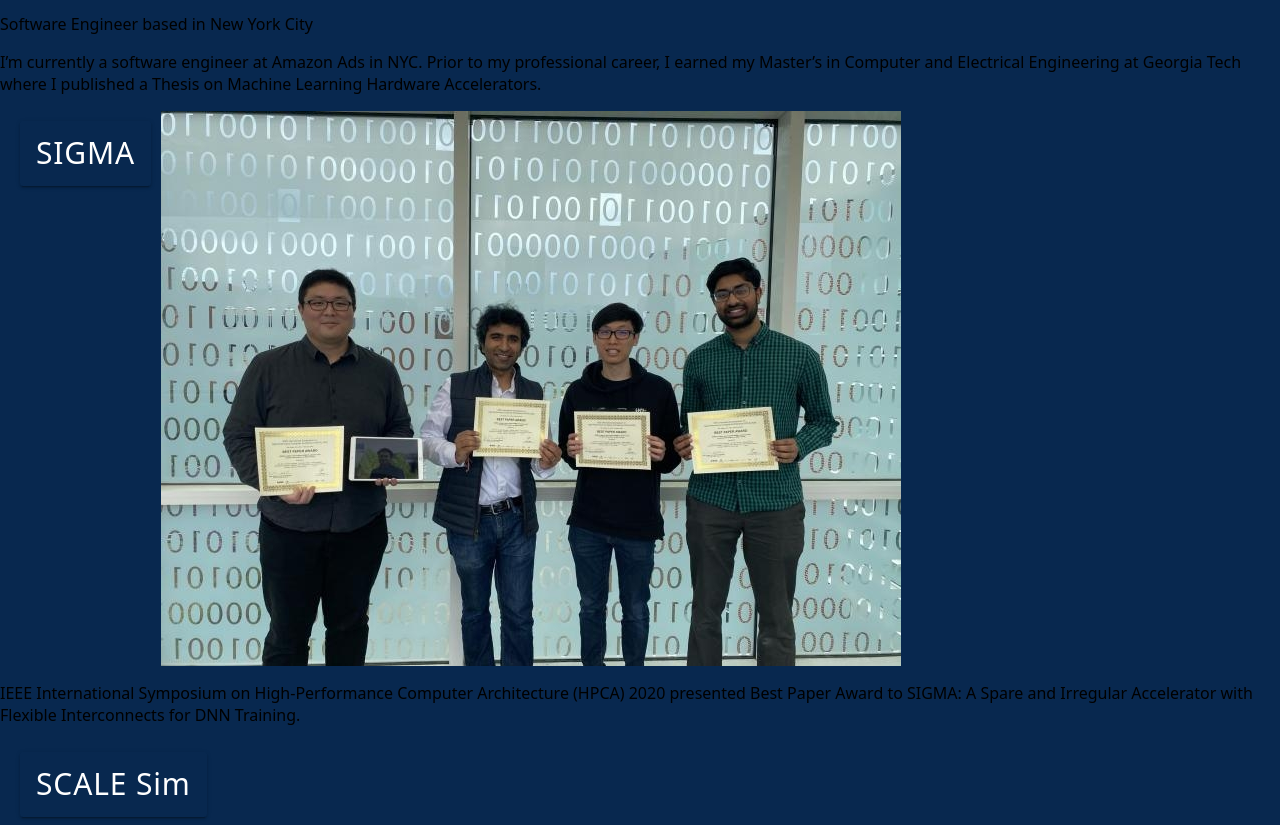
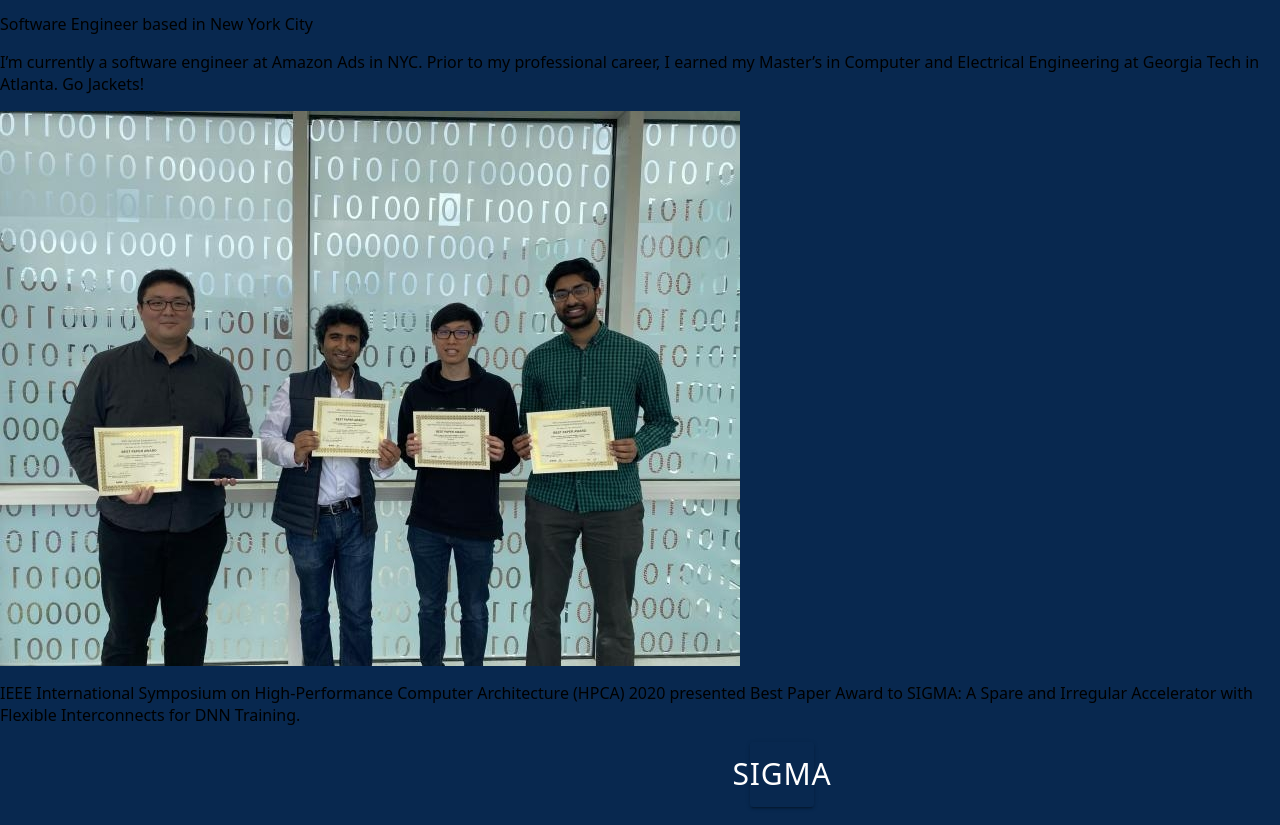
Before and after one commit to vineemon/personalwebsite, a Gatsby site: page / in a window 1280 px wide. Shown: the part 649-1474 px from the top of the page. Built offline with nearby package versions, Linux system fonts and the light colour scheme; Gatsby itself is replaced by a stand-in of ours.

Commit message:
Refactor UI

```diff
--- a/src/components/header.js
+++ b/src/components/header.js
@@ -24,6 +24,7 @@ const Header = ({ text, link }) => {
             backgroundRepeat: "no-repeat",
             backgroundPosition: "center center",
             marginLeft: "auto",
+            backgroundSize: "35%",
             height: "40px"
           }}
         ></StyledButton>
--- a/src/components/layout.module.css
+++ b/src/components/layout.module.css
@@ -132,11 +132,12 @@ a:active {
 }
 
 .profile-images {
+  margin-left: auto;
+  margin-right: auto;
   border-radius: 2%;
   height: 25%;
   text-align: left;
   display: block;
-  margin-left: 20px;
   width: 25%;
 }
 
@@ -150,7 +151,8 @@ a:active {
 }
 
 .profile-desc {
-  text-align: left;
+  text-align: center;
+  font-size: 25px;
   padding: 2px 32px;
   color: white;
 }
--- a/src/components/styles.js
+++ b/src/components/styles.js
@@ -8,8 +8,7 @@ export const StyledButton = withStyles({
       color: "white",
       boxSizing: "border-box",
       backgroundColor: "transparent",
-      fontSize: 16,
-      marginRight: 20,
+      fontSize: 25,
       fontFamily:
         "Avenir, system-ui, -apple-system, BlinkMacSystemFont, Segoe UI, Roboto, \
       Helvetica Neue, Arial, Noto Sans, sans-serif, Apple Color Emoji, Segoe UI Emoji,  \
@@ -19,3 +18,28 @@ export const StyledButton = withStyles({
       textTransform: "capitalize",
     },
   })(Material.Button);
+
+
+
+export const CenterButton = withStyles({
+    root: {
+      borderRadius: 3,
+      color: "white",
+      boxSizing: "border-box",
+      backgroundColor: "transparent",
+      fontSize: 30,
+      justifyContent: "center",
+      display: "flex",
+      alignItems: "center",
+      marginBottom: 30,
+      marginLeft: 750,
+      marginRight: 750,
+      fontFamily:
+        "Avenir, system-ui, -apple-system, BlinkMacSystemFont, Segoe UI, Roboto, \
+      Helvetica Neue, Arial, Noto Sans, sans-serif, Apple Color Emoji, Segoe UI Emoji,  \
+      Segoe UI Symbol, Noto Color Emoji Apple",
+    },
+    label: {
+      textTransform: "capitalize",
+    },
+  })(Material.Button);
--- a/src/pages/index.js
+++ b/src/pages/index.js
@@ -9,14 +9,14 @@ import {
   profileTitle,
   profileImages,
 } from "../components/layout.module.css";
-import { StyledButton } from "../components/styles";
+import { StyledButton, CenterButton } from "../components/styles";
 import Header from "../components/header";
 
 // markup
 const IndexPage = () => {
   return (
     <div className={container}>
-      <Header text="Contact Info" link="/contact"></Header>
+      <Header text="Contact Me" link="/contact"></Header>
       <hr />
       <p className={siteTitle}>Vineet Nadella</p>
       <hr />
@@ -29,22 +29,8 @@ const IndexPage = () => {
       <p className={siteTitle}>Software Engineer based in New York City</p>
       <p className={profileDesc}>
         I’m currently a software engineer at Amazon Ads in NYC. Prior to my professional career,
-        I earned my Master’s in Computer and Electrical Engineering at Georgia Tech where I published a
-        Thesis on Machine Learning Hardware Accelerators.
+        I earned my Master’s in Computer and Electrical Engineering at Georgia Tech in Atlanta. Go Jackets!
       </p>
-      <StyledButton
-        href="https://www.intel.com/content/www/us/en/artificial-intelligence/posts/introducing-sigma.html"
-        variant="contained"
-        color="primary"
-        style={{
-          backgroundRepeat: "no-repeat",
-          backgroundPosition: "center center",
-          margin: "10px 10px 10px 20px",
-          fontSize: "30px",
-        }}
-      >
-        SIGMA
-      </StyledButton>
       <StaticImage
         alt="vineet"
         src="../images/synergy.jpeg"
@@ -56,19 +42,15 @@ const IndexPage = () => {
         (HPCA) 2020 presented Best Paper Award to SIGMA: A Spare and Irregular
         Accelerator with Flexible Interconnects for DNN Training.
       </p>
-      <StyledButton
-        href="https://github.com/scalesim-project/scale-sim-v2"
+      <CenterButton
+              href="https://www.intel.com/content/www/us/en/artificial-intelligence/posts/introducing-sigma.html"
               variant="contained"
               color="primary"
               style={{
-          backgroundRepeat: "no-repeat",
-          backgroundPosition: "center center",
-          fontSize: "30px",
-          margin: "10px 10px 10px 20px",
               }}
             >
-        SCALE Sim
-      </StyledButton>
+              SIGMA
+            </CenterButton>
       <StaticImage
         alt="scale-sim"
         src="../images/scalesim.png"
@@ -81,19 +63,15 @@ const IndexPage = () => {
         refreshed version of the simulator with feature enhancements,
         restructured code to aid feature additions, and ease of distribution.
       </p>
-      <StyledButton
-        href="https://smartech.gatech.edu/handle/1853/64650"
+      <CenterButton className={profileDesc}
+              href="https://github.com/scalesim-project/scale-sim-v2"
               variant="contained"
               color="primary"
               style={{
-          backgroundRepeat: "no-repeat",
-          backgroundPosition: "center center",
-          fontSize: "30px",
-          margin: "10px 10px 10px 20px",
               }}
             >
-        Thesis
-      </StyledButton>
+              SCALE Sim
+            </CenterButton>
       <StaticImage
         alt="skyline"
         src="../images/thesis.png"
@@ -104,6 +82,15 @@ const IndexPage = () => {
         Thesis on Investigating Opportunities and Challenges in Modeling and
         Designing Scale-Out DNN Accelerators
       </p>
+      <CenterButton
+              href="https://smartech.gatech.edu/handle/1853/64650"
+              variant="contained"
+              color="primary"
+              style={{
+              }}
+            >
+              Thesis
+            </CenterButton>
     </div>
   );
 };
```
Also changed, not shown: package.json (+7 -1 lines), src/pages/contact.js (+7 -8 lines), 2 other files. Lines whose indentation alone changed are shown as unchanged.
